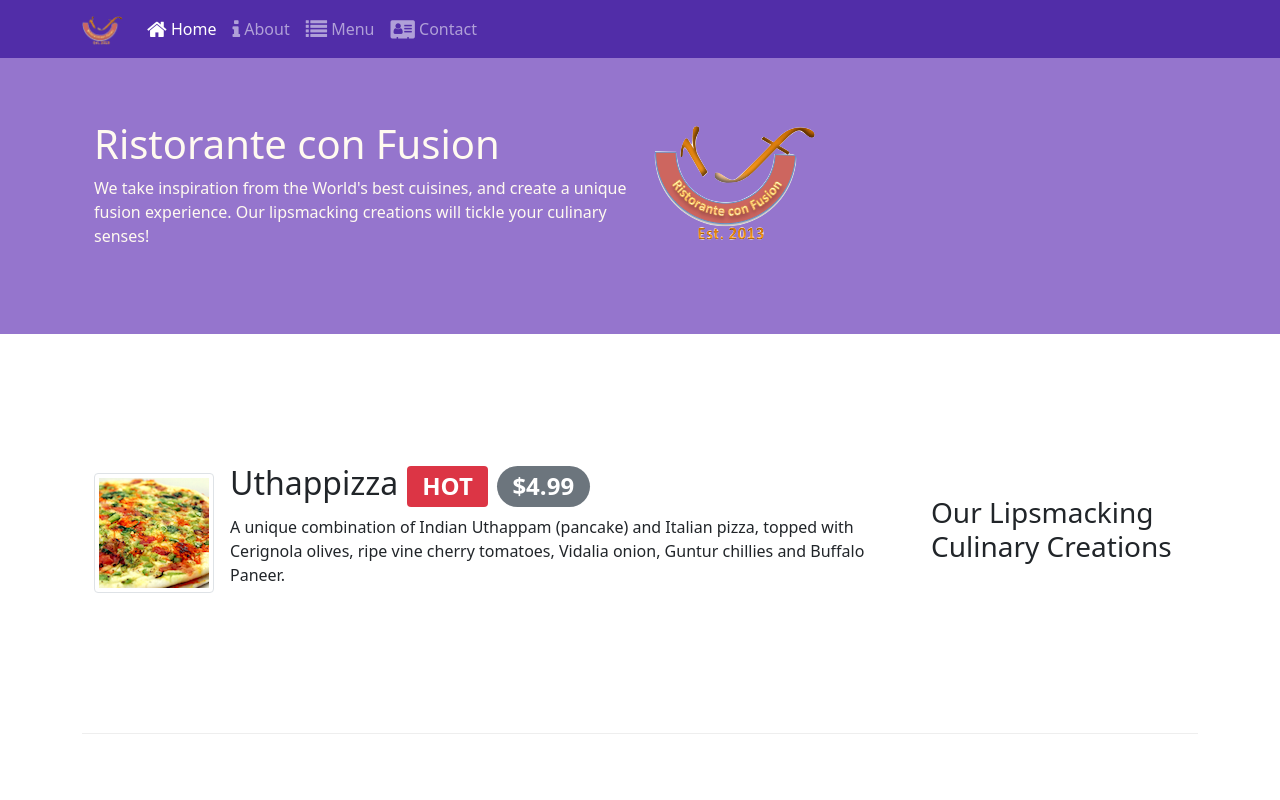
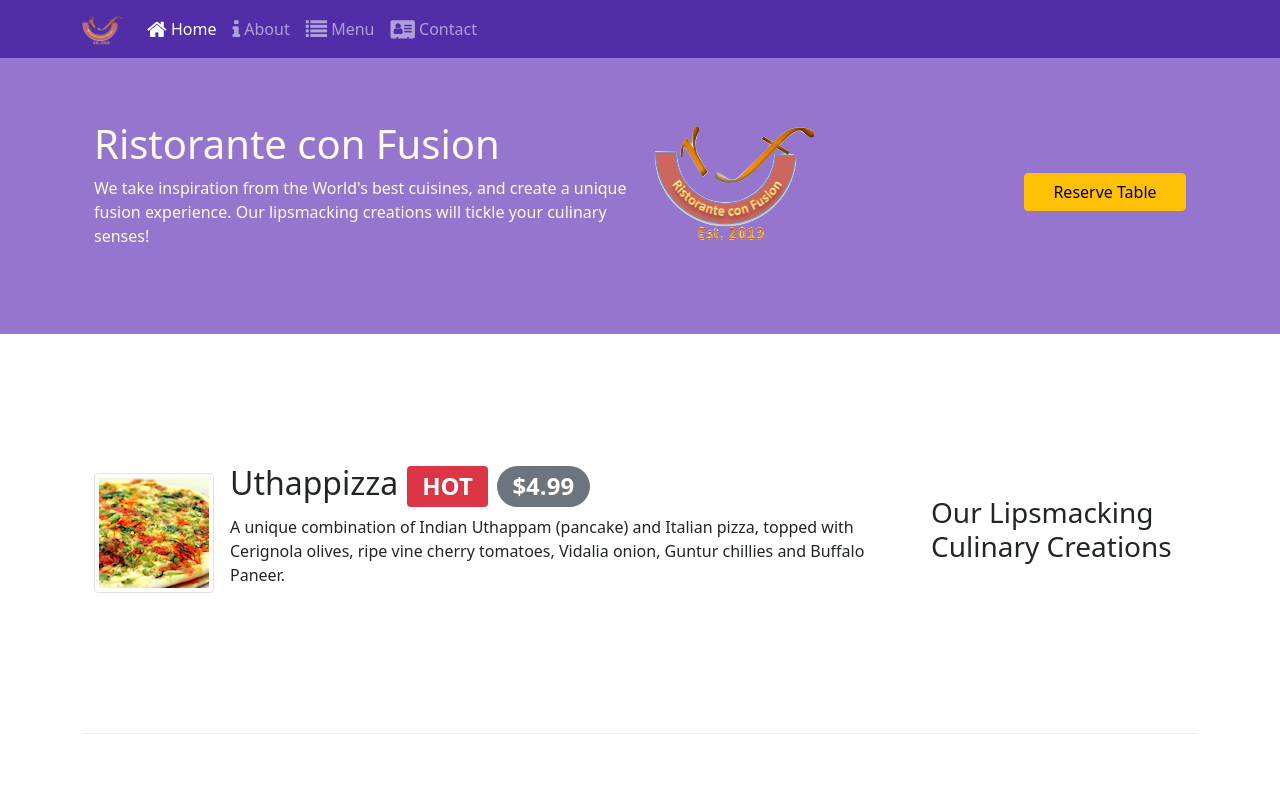
Before and after one commit to sora-k46/WebSandbox, a website: page fullstack_by_U_hongkong/index.html in a window 1280 px wide. Shown: the top 800 px of the page. Drawn offline with nearby package versions, Linux system fonts and the light colour scheme.

Commit message:
add button for reservation in header

```diff
--- a/fullstack_by_U_hongkong/index.html
+++ b/fullstack_by_U_hongkong/index.html
@@ -43,6 +43,9 @@
                 </div>
                 <div class="col-12 col-sm-4">
                     <img src="../img/logo.png" alt="logo" class="img-fluid">
+                </div>
+                <div class="col-12 col-sm-2 d-flex flex-column justify-content-center">
+                    <button class="btn btn-warning">Reserve Table</button>
                 </div>
             </div>
         </div>
```
